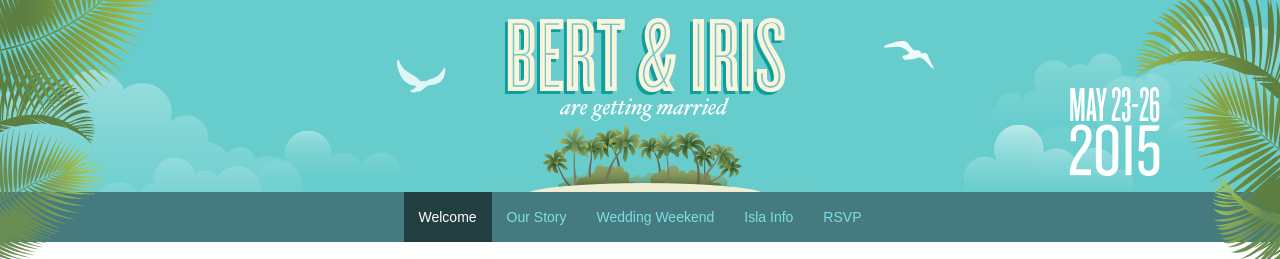
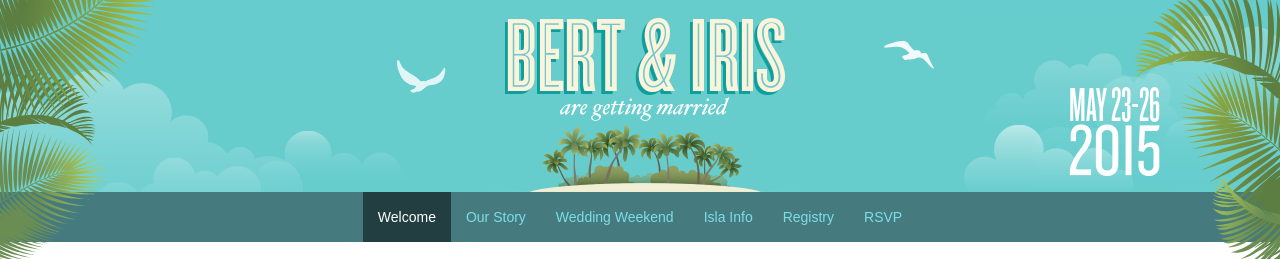
Before and after one commit to bertrandom/wedding, a PHP site: page /index.php in a window 1280 px wide. Shown: the top 259 px of the page. Run offline with PHP 8.4, Linux system fonts and the light colour scheme; some libraries are stand-ins or nearby versions.

Commit message:
Link to the registry

```diff
--- a/_navigation.php
+++ b/_navigation.php
@@ -9,5 +9,6 @@
 	<li <?php if ($page === 'ourstory'): ?>class="active"<?php endif; ?>><a href="/ourstory/">Our Story</a></li>
 	<li <?php if ($page === 'weddingweekend'): ?>class="active"<?php endif; ?>><a href="/weddingweekend/">Wedding Weekend</a></li>
 	<li <?php if ($page === 'islainfo'): ?>class="active"<?php endif; ?>><a href="/islainfo/">Isla Info</a></li>
+	<li><a href="http://www.amazon.com/registry/wedding/3FZT3RVMAX0Q1">Registry</a></li>
 	<li <?php if ($page === 'rsvp'): ?>class="active"<?php endif; ?>><a href="/rsvp/">RSVP</a></li>
 </ul>
```
